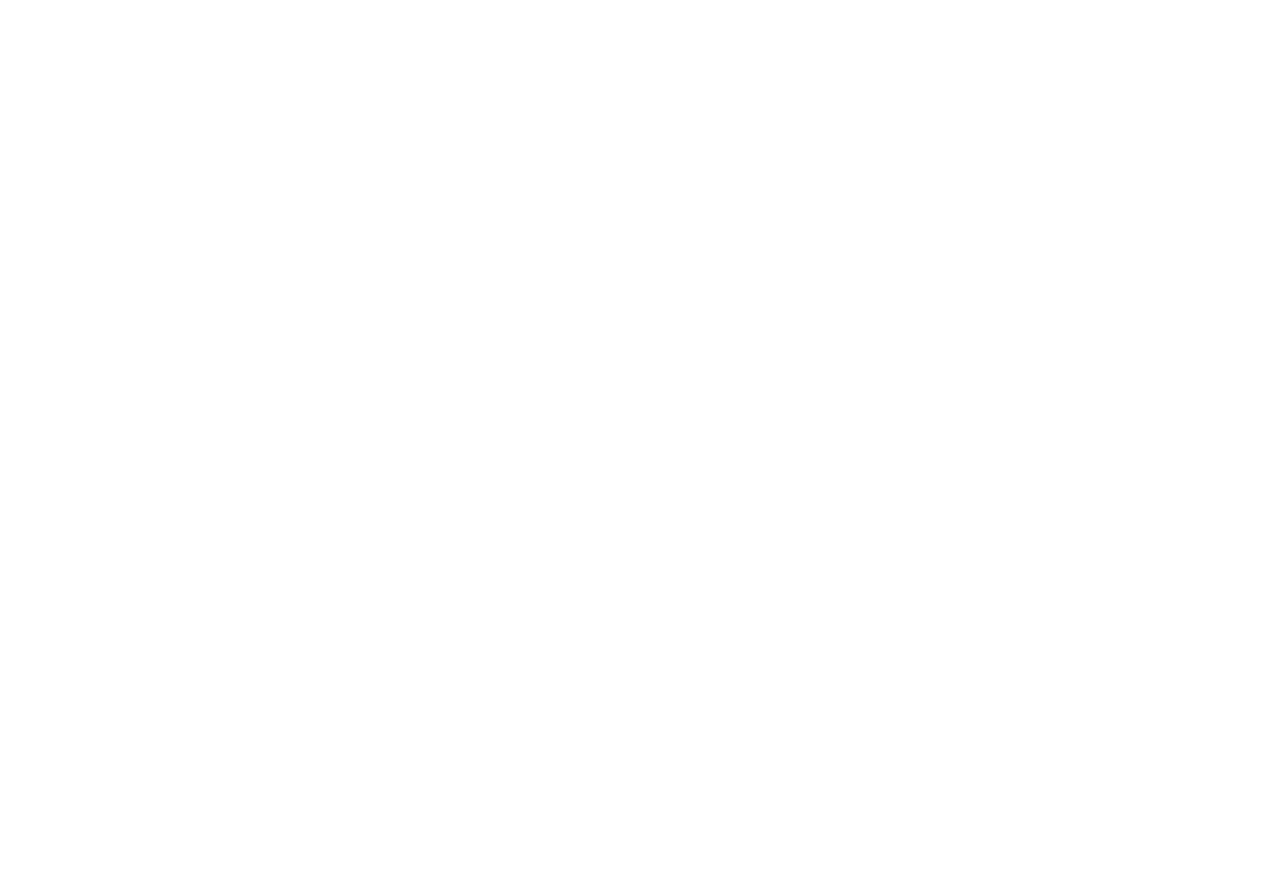
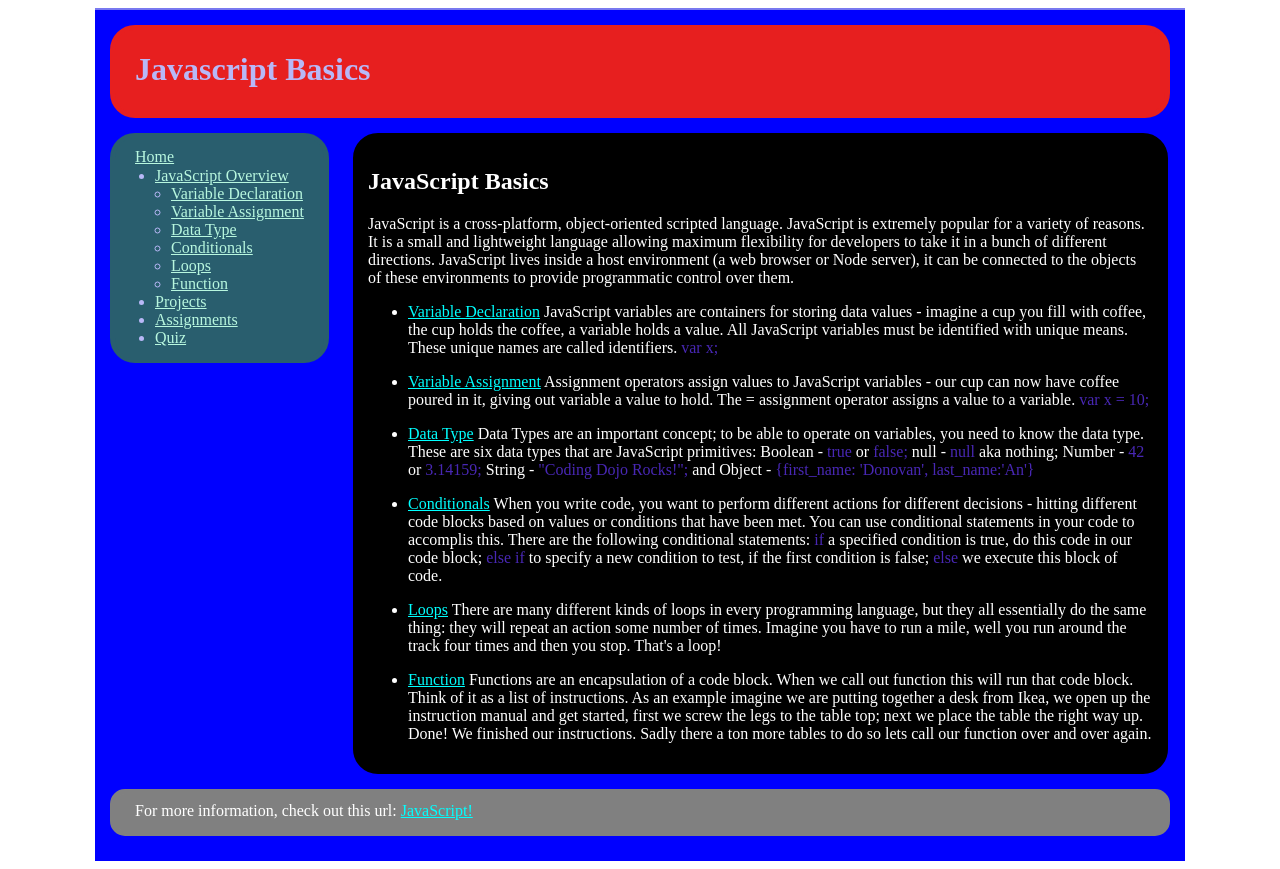
Before and after one commit to instructor-raym/assignments, a plain HTML site: page JavaScriptBasics/index.html in a window 1280 px wide. Before the commit the page ends 800 px from the top, so only its background shows below. Drawn offline with Linux system fonts and the light colour scheme.

Commit message:
Added JS Basics

```diff
--- a/JavaScriptBasics/index.html
+++ b/JavaScriptBasics/index.html
@@ -4,10 +4,45 @@
     <meta charset="UTF-8">
     <meta name="viewport" content="width=device-width, initial-scale=1.0">
     <meta http-equiv="X-UA-Compatible" content="ie=edge">
-    <title>JS Basics</title>
-    <link rel="stylesheet" type="text/css" href="style.css">
+    <link rel="stylesheet" href="style.css">
+    <title>Java Script Basics</title>
 </head>
-    <body>
-        <!-- redo this assignment -->
-    </body>
+<body>
+    <div id="wrapper">
+        <h1>Javascript Basics</h1>
+        <nav>
+            <a class="navtext" href="">Home</a>
+            <ul class="navlist">
+                <li><a class="navtext" href="">JavaScript Overview</a></li>
+                <ul>
+                    <li><a class="navtext" href="">Variable Declaration</a></li>
+                    <li><a class="navtext" href="">Variable Assignment</a></li>
+                    <li><a class="navtext" href="">Data Type</a></li>
+                    <li><a class="navtext" href="">Conditionals</a></li>
+                    <li><a class="navtext" href="">Loops</a></li>
+                    <li><a class="navtext" href="">Function</a></li>
+                </ul>
+                <li><a class="navtext" href="">Projects</a></li>
+                <li><a class="navtext" href="">Assignments</a></li>
+                <li><a class="navtext" href="">Quiz</a></li>
+            </ul>
+        </nav>
+        <main>
+            <h2>JavaScript Basics</h2>
+            <p>JavaScript is a cross-platform, object-oriented scripted language. JavaScript is extremely popular for a variety of reasons. It is a small and lightweight language allowing maximum flexibility for developers to take it in a bunch of different directions. JavaScript lives inside a host environment (a web browser or Node server), it can be connected to the objects of these environments to provide programmatic control over them.</p>
+            <ul>
+                <li><p><a href="">Variable Declaration</a> JavaScript variables are containers for storing data values - imagine a cup you fill with coffee, the cup holds the coffee, a variable holds a value. All JavaScript variables must be identified with unique means. These unique names are called identifiers. <span>var x;</span></p></li>
+                <li><p><a href="">Variable Assignment</a> Assignment operators assign values to JavaScript variables - our cup can now have coffee poured in it, giving out variable a value to hold. The = assignment operator assigns a value to a variable. <span>var x = 10;</span></p></li>
+                <li><p><a href="">Data Type</a> Data Types are an important concept; to be able to operate on variables, you need to know the data type. These are six data types that are JavaScript primitives: Boolean - <span>true</span> or <span>false;</span> null - <span>null</span> aka nothing; Number - <span>42</span> or <span>3.14159;</span> String - <span>"Coding Dojo Rocks!";</span> and Object - <span >{first_name: 'Donovan', last_name:'An'}</span></p></li>
+                <li><p><a href="">Conditionals</a> When you write code, you want to perform different actions for different decisions - hitting different code blocks based on values or conditions that have been met. You can use conditional statements in your code to accomplis this. There are the following conditional statements: <span>if</span> a specified condition is true, do this code in our code block; <span>else if</span> to specify a new condition to test, if the first condition is false; <span>else </span> we execute this block of code.</p></li>
+                <li><p><a href="">Loops</a> There are many different kinds of loops in every programming language, but they all essentially do the same thing: they will repeat an action some number of times. Imagine you have to run a mile, well you run around the track four times and then you stop. That's a loop!</p></li>
+                <li><p><a href="">Function</a> Functions are an encapsulation of a code block. When we call out function this will run that code block. Think of it as a list of instructions. As an example imagine we are putting together a desk from Ikea, we open up the instruction manual and get started, first we screw the legs to the table top; next we place the table the right way up. Done! We finished our instructions. Sadly there a ton more tables to do so lets call our function over and over again.</p></li>
+            </ul>
+        </main>
+        <footer>
+             <p>For more information, check out this url: <a href="">JavaScript!</a></p>
+         </footer>
+    </div> <!-- End Wrapper -->
+
+</body>
 </html>
--- a/JavaScriptBasics/style.css
+++ b/JavaScriptBasics/style.css
@@ -1,85 +1,84 @@
-/*CSS reset settings here*/
-/* *{
-    margin: 0px;
-    padding: 0px;
-   } */
-/* Quick notes: Too many indentations like I mentioned in a previous assignment.  My fault again for that.  Clean looking result though */
 
-.wrapper{
-    width: 970px;
-    background-color: #1d355c;
+#wrapper {
+    width: 1090px;
+    margin: 0px auto;
+    background-color: blue;
+    border-top: 2px solid rgb(121, 121, 240) ;
+    padding-bottom: 10px;
+}
+#wrapper h1 {
+    color: rgb(184, 184, 247);
+    background-color: rgb(231, 31, 31);
+    padding-left: 20px;
+    padding-top: 21px;
+    height: 62px;
+    margin: 15px;
+    border: 5px solid rgb(231, 31, 31);
+    border-radius:  25px;
+}
+nav {
+    background-color: rgb(41, 94, 110);
+    color: rgb(184, 184, 247);
+    padding-left: 20px;
+    padding-top: 10px;
+    padding-bottom: 10px;
+    margin: 0px 15px 0px 15px;
+    width:189px;
+    border: 5px solid rgb(41, 94, 110);
+    border-radius:  25px;
+    display: inline-block;
+    vertical-align:top;
+}
+.navlist {
+    margin-top: 1px;
+    margin-bottom: 1px;
+}
+.navtext{
+    color: rgb(184, 247, 223);
+}
+.navlist ul {
+    margin-left: -24px;
+    padding-left: 2.5em;
+    /* list-style-position: inside; */
+}
+.navlist li {
+     margin-left:-20px;
+     padding-left: 0px;
+    /*list-style-position: -10px;
+    text-indent: 0em; */
+}
+
+main {
+    display: inline-block;
+    vertical-align:top;
+    width: 785px;
+    margin-left:5px;
+    border: 5px solid black;
+    border-radius:  25px;
+    background-color: black;
+    color: white;
     padding: 10px;
 }
-    /* This refers to all a tags on the page */
-    a{
-        color: #61cac7;
-        font-size: 12px;
-    }
-
-    /* This refers to all p tags on the page */
-    p{
-        color: #c4d8ec;
-        font-size: 12px;
-    }
-
-    .header{
-        width: 970px;
-        /*height: 100px;*/
-        background-color: #cc323b;
-        border-radius: 10px;
-        margin-bottom: 10px;
-    }
-
-        .header h1{
-            margin: 0;
-            padding: 15px 0 15px 10px;
-            color: #c3d6eb;
-        }
-
-    .navbar{
-        width: 180px;
-        background-color: #2f7d8b;
-        border-radius: 10px;
-        padding: 10px;
-        display: inline-block;
-        vertical-align: top;
-    }
-
-        ul{
-            color: white;
-            padding-left: 20px;
-            margin: 0;
-        }
-
-    .main{
-        width: 720px;
-        display: inline-block;
-        margin-left: 15px;
-        background-color: #0f1822;
-        border-radius: 10px;
-        color: #c4d8ec;
-        padding: 15px;
-    }
-
-        .main h2{
-            margin: 10px 0;
-        }
-
-            .main ul li p{
-                margin: 5px 0;
-            }
-
-    span{
-        color: #6d80ce;
-    }
-
-    .footer{
-        margin-top: 10px;
-        width: 970px;
-        background-color: #5e6672;
-        border-radius: 15px;
-    }
-
-        .footer p{
-            padding: 15px 0 15px 15px;
-        }
+main ul span {
+    color: rgb(72, 39, 180);
+}
+main ul li p a {
+    color: cyan;
+}
+footer {
+    color: white;
+    background-color: gray;
+    padding-left: 20px;
+    height: 37px;
+    margin: 15px;
+    border: 5px solid gray;
+    border-radius:  15px;
+}
+footer p {
+    margin: 0px;
+    vertical-align: center;
+    padding-top: 8px;
+}
+footer p a {
+   color: cyan;
+}
```
Also changed, not shown: JavaScriptBasics/JSBasics.png (added).
